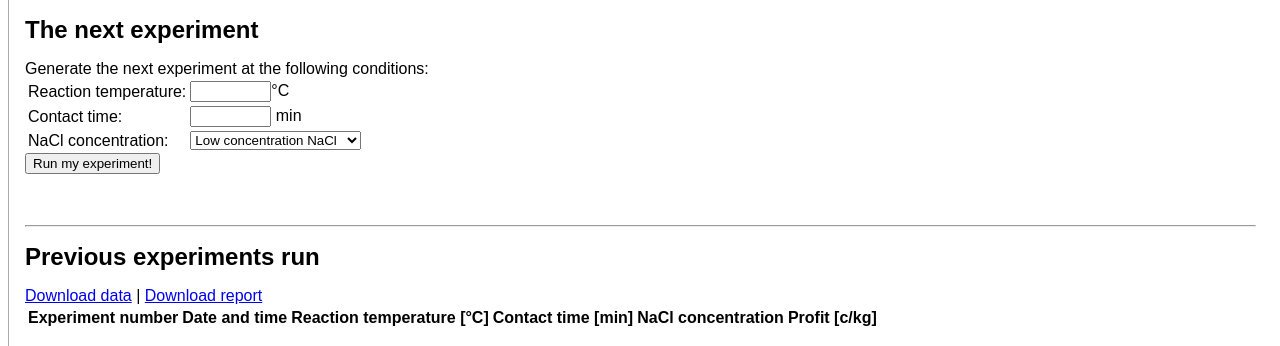
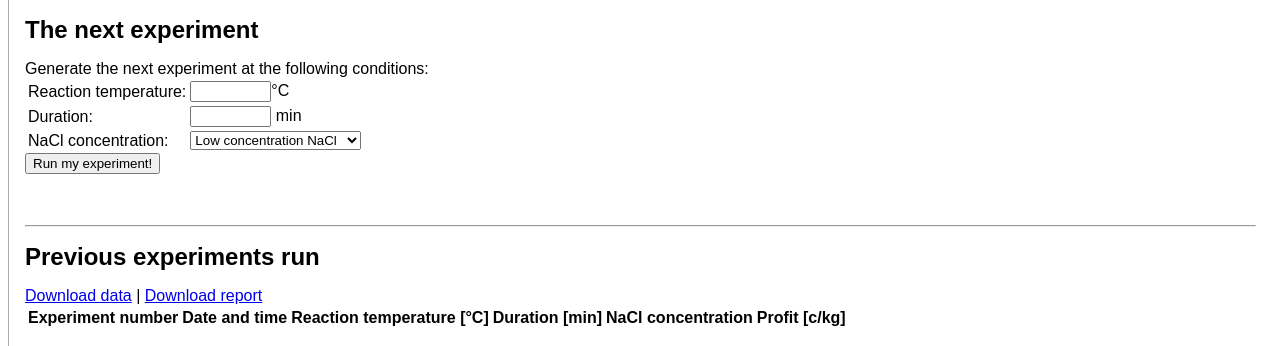
Before and after one commit to kgdunn/rsm-first-version, a Django app: template experiment/templates/deal-with-experiment.html in a window 1280 px wide. Shown: the part 223-569 px from the top of the page. Run offline with Django 3.2, Linux system fonts and the light colour scheme; the template is opened without the code that fills it, so the values that code supplies are empty; parts of the project's set-up code (start-up, migrations or seed data) failed here and were passed over.

Commit message:
Renamed factor 2

```diff
--- a/experiment/templates/deal-with-experiment.html
+++ b/experiment/templates/deal-with-experiment.html
@@ -51,12 +51,12 @@ function validate_factor_B(factor_B)
 	var valid = new Boolean(false);
 	if (factor_B >= 30 && factor_B <= 60){
 		value=true;
-		document.getElementById("factor_B_constraint").innerHTML = 'Contact constraint: OK';
+		document.getElementById("factor_B_constraint").innerHTML = 'Duration constraint: OK';
 		document.getElementById("factor_B_constraint").className = "constraint_OK";
 	}
 	else
 	{
-		document.getElementById("factor_B_constraint").innerHTML = 'Contact time constraint: violated';
+		document.getElementById("factor_B_constraint").innerHTML = 'Duration constraint: violated';
 		document.getElementById("factor_B_constraint").className = "constraint_violated";
 	}
 	check_joint_constraint(document.getElementById("factor_A_input").value, factor_B)
@@ -99,7 +99,7 @@ Generate the next experiment at the following conditions:
 			<td width="400"><span id="factor_A_constraint" class="constraint_colour"></span></td>
 		</tr>
 		<tr>
-			<td>Contact time:</td>
+			<td>Duration:</td>
 			<td><input id="factor_B_input" type="text" name="factor_B" maxlength="7" size="7" onkeyup="validate_factor_B(this.value)"/> min</td>
 			<td width="400"><span id="factor_B_constraint" class="constraint_colour"></span></td>
         </tr>
@@ -125,7 +125,7 @@ Generate the next experiment at the following conditions:
     <th>Experiment number</th>
     <th>Date and time</th>
     <th>Reaction temperature [°C]</th>
-    <th>Contact time [min]</th>
+    <th>Duration [min]</th>
     <th>NaCl concentration</th>
     <th>Profit [c/kg]</th>
     </tr>
--- a/experiment/views.py
+++ b/experiment/views.py
@@ -189,7 +189,7 @@ def plot_results(expts, the_student):
     ax = fig.add_axes(rect, frameon=True)
     ax.set_title('Response surface: experiments performed', fontsize=16)
     ax.set_xlabel('Reaction temperature [C]', fontsize=16)
-    ax.set_ylabel('Contact time [min]', fontsize=16)
+    ax.set_ylabel('Duration [min]', fontsize=16)
 
     if show_result:
         r = 70         # resolution of surface
@@ -477,7 +477,7 @@ def download_csv(request, token):
     response = HttpResponse(mimetype='text/csv')
     response['Content-Disposition'] = 'attachment; filename=takehome-2011-group-' + the_student.student_number + '-' + token + '.csv'
     writer = csv.writer(response)
-    writer.writerow(['Number', 'DateTime', 'Reactor temperature [C]', 'Contact time [min]', 'NaCl concentration', 'Profit [c/kg]'])
+    writer.writerow(['Number', 'DateTime', 'Reactor temperature [C]', 'Duration [min]', 'NaCl concentration', 'Profit [c/kg]'])
     #writer.writerow(['0','Baseline','93.0','50.0','Low','63.5'])
     for expt in prev_expts:
         writer.writerow([str(expt['number']),
@@ -517,7 +517,7 @@ def download_pdf(request, token):
     frameWidth = W - (LMARGIN + RMARGIN)
     frameHeight = H - (TMARGIN + BMARGIN+30*mm)
     frame = Frame(LMARGIN, BMARGIN, frameWidth, frameHeight, showBoundary=0)
-    table_data = [['Run', 'Date/Time of experiment', 'Reaction temperature [C]', 'Contact time [min]', 'NaCl concentration', 'Profit [c/kg]']]
+    table_data = [['Run', 'Date/Time of experiment', 'Reaction temperature [C]', 'Duration [min]', 'NaCl concentration', 'Profit [c/kg]']]
 
     prev_expts = get_experiment_list(the_student)
     for expt in prev_expts:
```
